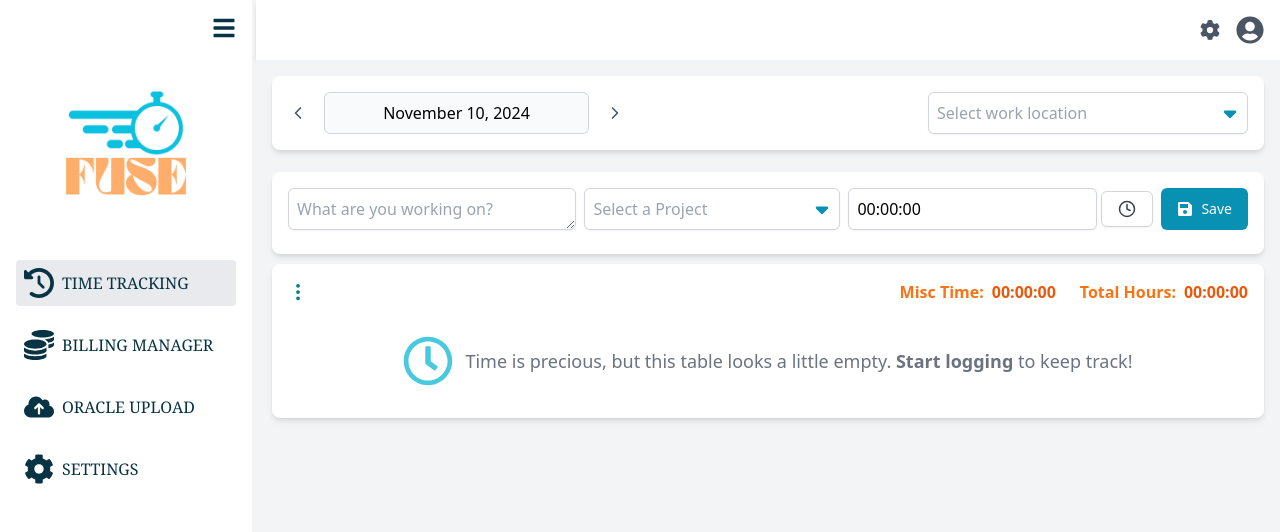
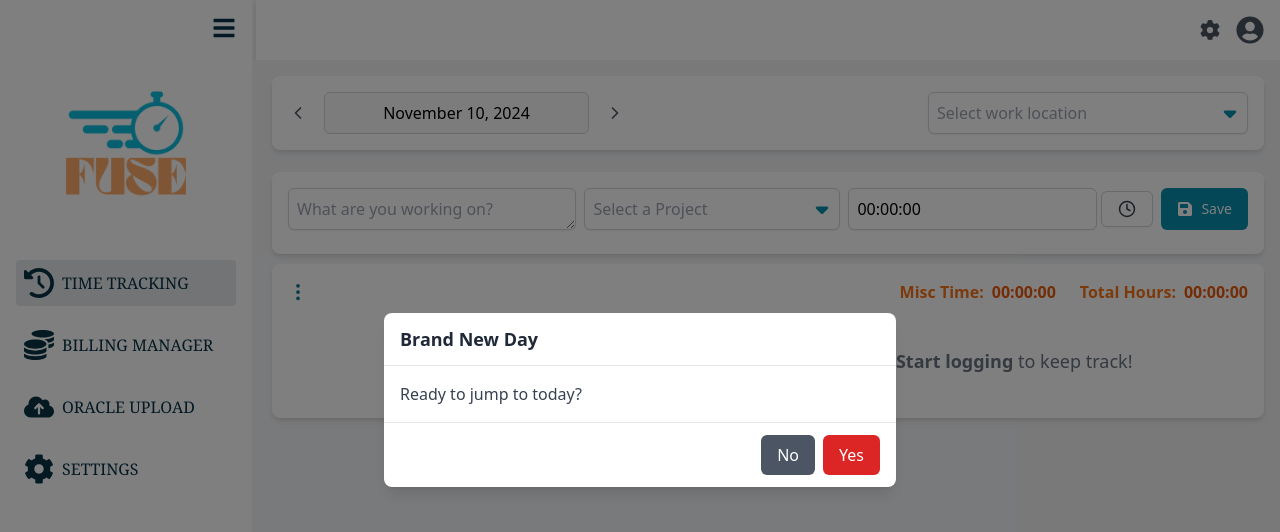
Before and after one commit to jorgekean/timetrackingv2, a React (Vite) app: page / in a window 1280 px wide. Shown: the top 532 px of the page. Built offline with nearby package versions, Linux system fonts and the light colour scheme.

Commit message:
promt new day

```diff
--- a/src/pages/timesheet/Index.tsx
+++ b/src/pages/timesheet/Index.tsx
@@ -11,19 +11,79 @@ import React, { useEffect, useState } from "react"
 import TimesheetForm from "./TimesheetForm"
 import TimeTrackingTable from "./TimeTrackingTable"
 import Calendar from "./Calendar";
-import TimesheetContextProvider, { TimesheetContext } from "./TimesheetContext";
+import TimesheetContextProvider from "./TimesheetContext";
+import { useGlobalContext } from "../../context/GlobalContext";
+import { TimesheetService } from "./TimesheetService";
+
 
 const Timesheet = () => {
+    const { timesheetDate, modalState, setModalState, setTimesheetDate } = useGlobalContext()
+    const timesheetService = TimesheetService()
 
-    const handleEdit = (id: number) => {
-        console.log('Edit entry with ID:', id);
-        // Logic for editing an entry
+    const checkForNewDay = () => {
+        const today = new Date();
+        today.setHours(0, 0, 0, 0);
+
+        const lastPromptDate = localStorage.getItem("prompt-brand-new-day");
+        const isNewDay = !lastPromptDate || new Date(lastPromptDate).getTime() !== today.getTime();
+
+        if (isNewDay) {
+            setModalState({
+                title: "Brand New Day",
+                showModal: true,
+                body: <div>Ready to jump to today?</div>,
+                footer: (
+                    <div className="flex justify-end space-x-2">
+                        <button
+                            type="button"
+                            onClick={async () => {
+                                setModalState({ ...modalState, showModal: false });
+
+                                // make sure to stop all running tasks
+                                await timesheetService.stopAllRunningTasks();
+                            }}
+                            className="bg-gray-600 text-white rounded-md px-4 py-2 hover:bg-gray-700 focus:outline-none focus:ring-2 focus:ring-gray-500"
+                        >
+                            No
+                        </button>
+                        <button
+                            type="button"
+                            onClick={async () => {
+                                const today = new Date();
+                                today.setHours(0, 0, 0, 0);
+                                setTimesheetDate(today);
+                                localStorage.setItem("prompt-brand-new-day", today.toISOString());
+
+                                // make sure to stop all running tasks
+                                await timesheetService.stopAllRunningTasks();
+
+                                setModalState({ ...modalState, showModal: false });
+                            }}
+                            className="bg-red-600 text-white rounded-md px-4 py-2 hover:bg-red-700 focus:outline-none focus:ring-2 focus:ring-red-500"
+                        >
+                            Yes
+                        </button>
+                    </div>
+                ),
+            });
+        }
     };
 
-    const handleDelete = (id: number) => {
-        // setTimeEntries(timeEntries.filter(entry => entry.id !== id));
-        console.log('Deleted entry with ID:', id);
-    };
+    useEffect(() => {
+        checkForNewDay()
+
+        // Add focus event listener to trigger the check on window focus
+        const handleFocus = () => {
+            checkForNewDay();
+        };
+
+        window.addEventListener("focus", handleFocus);
+
+        // Cleanup the event listener on component unmount
+        return () => {
+            window.removeEventListener("focus", handleFocus);
+        };
+    }, [timesheetDate])
 
     return (
         <React.Fragment>
--- a/src/pages/timesheet/TimesheetService.ts
+++ b/src/pages/timesheet/TimesheetService.ts
@@ -268,6 +268,17 @@ export const TimesheetService = () => {
         }
     }
 
+    const stopAllRunningTasks = async () => {
+        const runningTasks = (await db.getAll()).filter(x => x.running);
+
+        runningTasks.forEach(async (rt) => {
+            rt.running = false;
+            await db.update(rt);
+        });
+
+        setTimesheets(await getTimesheetsOfTheDay())
+    }
+
     return {
         getTimesheetsOfTheDay: getTimesheetsOfTheDay,
         setRunningToFalse,
@@ -279,6 +290,7 @@ export const TimesheetService = () => {
         timeToSeconds,
         secondsToTime,
         parseShorthandTime,
-        processPrevRunningTimesheet
+        processPrevRunningTimesheet,
+        stopAllRunningTasks
     }
 }
```
